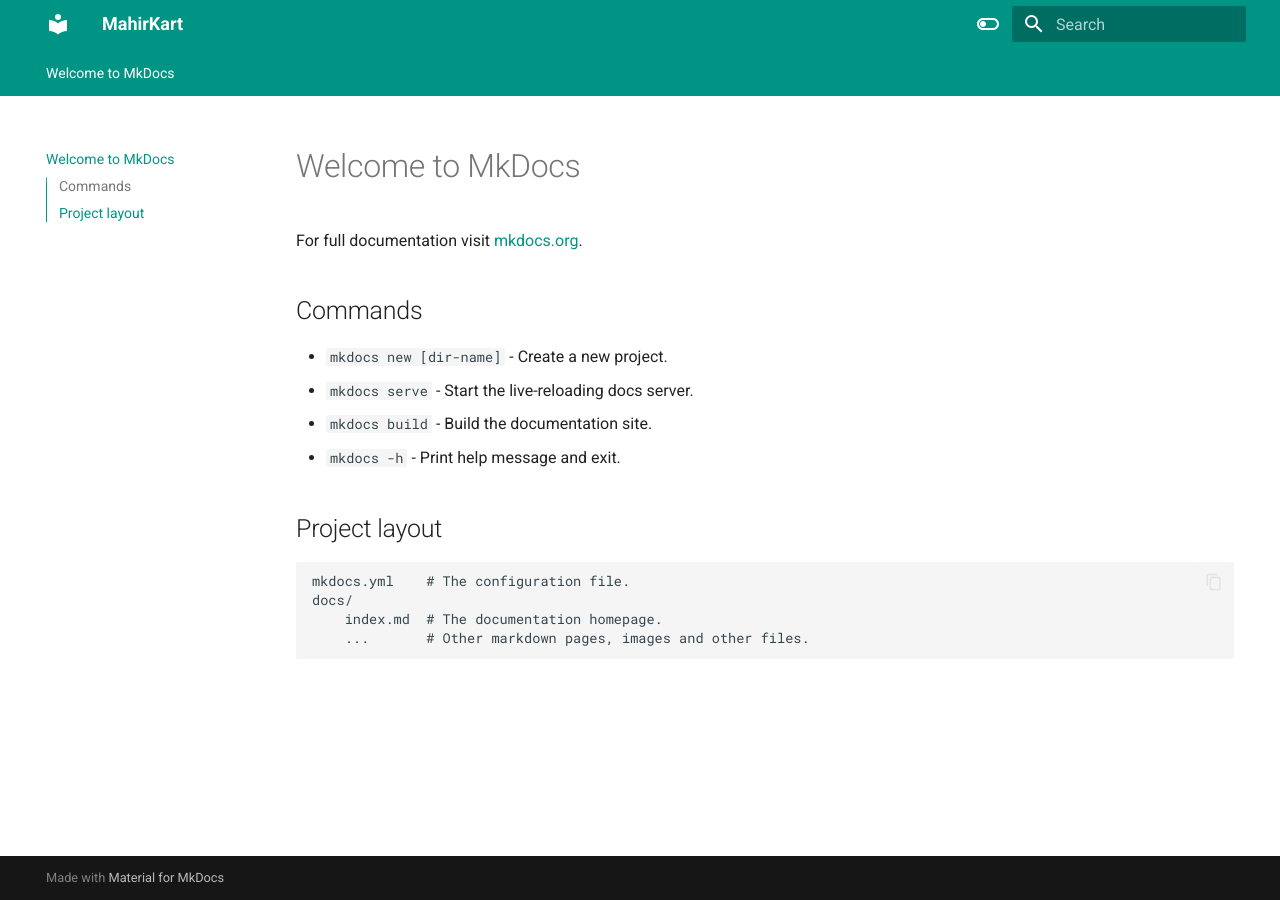
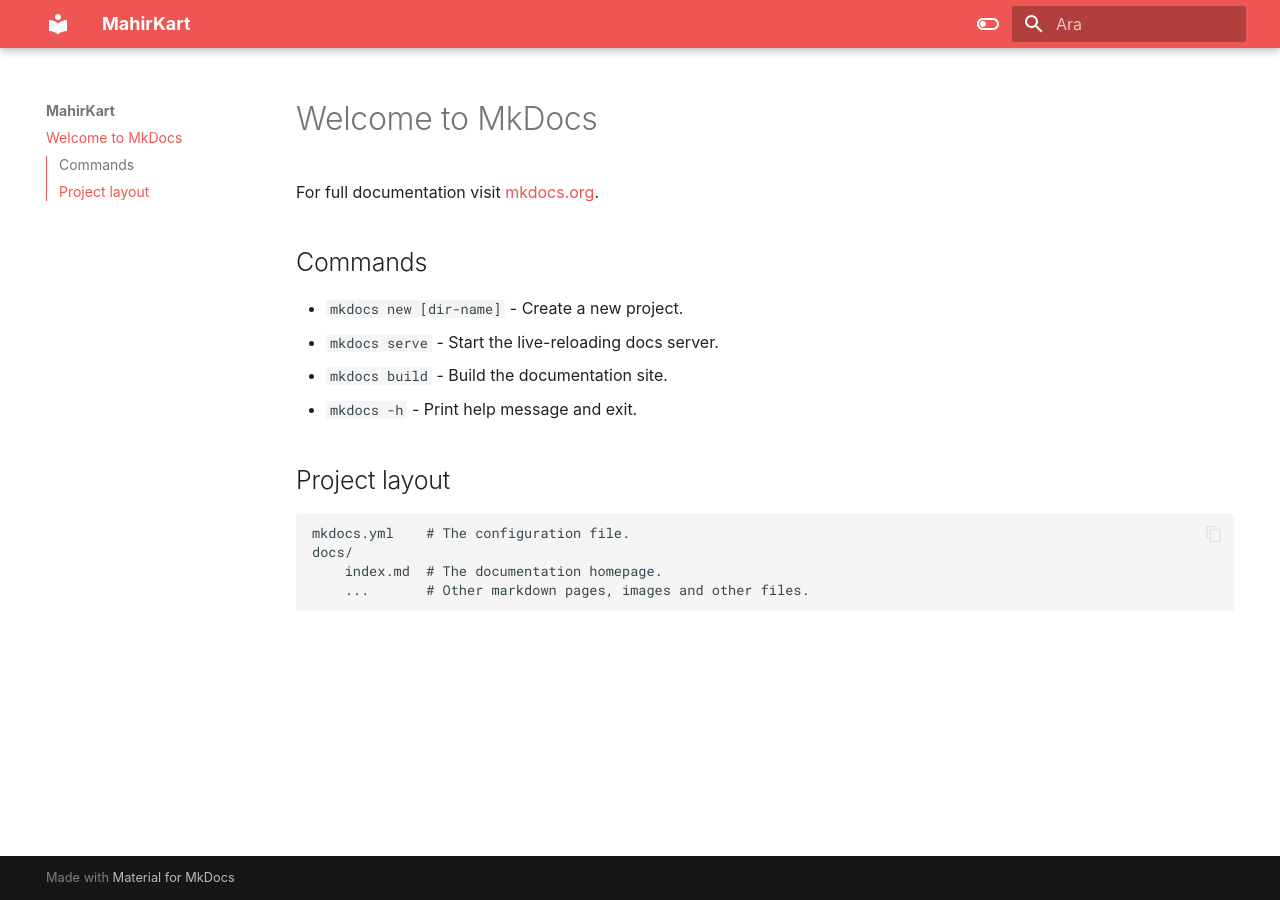
Before and after one commit to BilalAlpaslan/MahirKart-docs, an MkDocs documentation site: the page built from docs/index.md, in a window 1280 px wide. Built offline with MkDocs 1.6.1 and Material for MkDocs 9.7.7, drawn with Linux system fonts in a browser that asks for light colours; some web fonts are replaced.

Commit message:
update for some src

```diff
--- /dev/null
+++ b/docs/src/css/main.css
@@ -0,0 +1,5 @@
+:root {
+    --md-primary-fg-color:        #ff4900;
+    --md-primary-fg-color--light: #ECB7B7;
+    --md-primary-fg-color--dark:  #90030C;
+  }
--- a/mkdocs.yml
+++ b/mkdocs.yml
@@ -2,7 +2,7 @@
 theme:
   name: material
   features:
-    - navigation.tabs
+    # - navigation.tabs
     - navigation.sections
     - toc.integrate
     - navigation.top
@@ -11,17 +11,21 @@
     - content.tabs.link
     - content.code.annotation
     - content.code.copy
-  language: en
+  language: tr
+  font:
+    text: Coolvetica
   palette:
     - scheme: default
       toggle:
         icon: material/toggle-switch-off-outline
         name: Switch to dark mode
-      primary: teal
+      primary: red
       accent: purple
     - scheme: slate
       toggle:
         icon: material/toggle-switch
         name: Switch to light mode
-      primary: teal
+      primary: custom
       accent: lime
+extra_css:
+  - src/css/main.css
```
Also changed, not shown: docs/src/logo.svg (renamed from src/logo.svg), docs/src/mahirkartv0.1.0-pinout-full-v1.0.svg (renamed from src/mahirkartv0.1.0-pinout-full-v1.0.svg).
